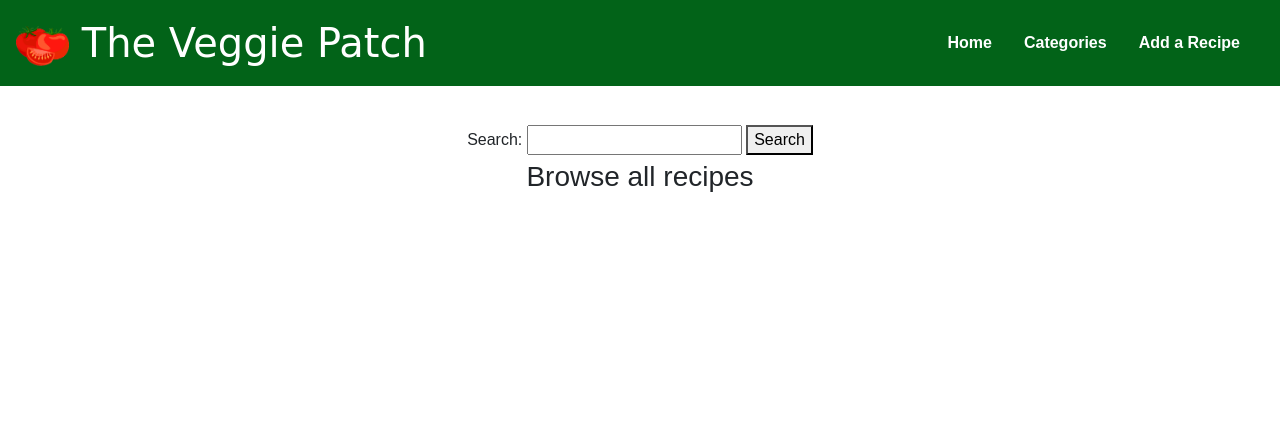
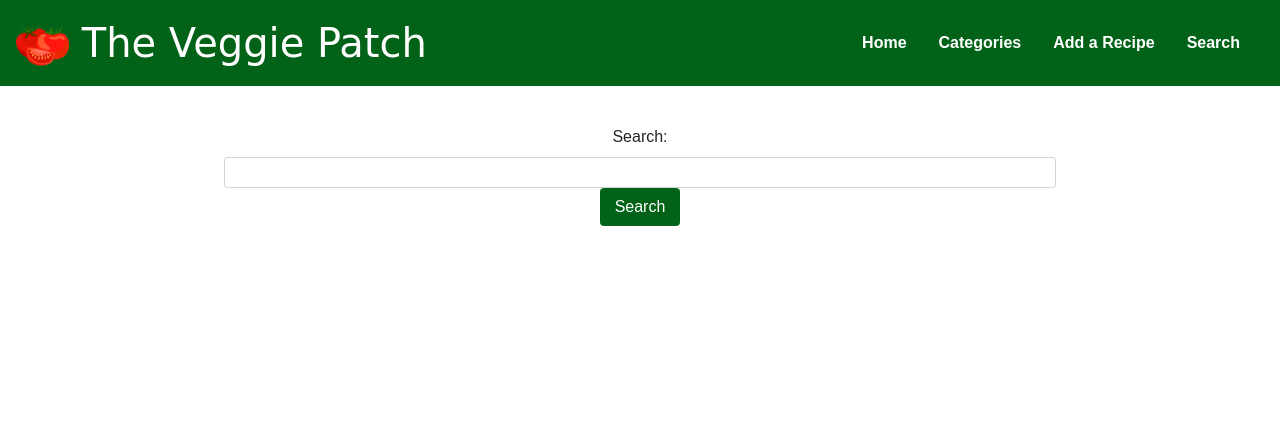
Before and after one commit to Sarani1612/the-veggie-patch, a Flask app: template templates/search.html in a window 1280 px wide. Shown: the top 425 px of the page. Run offline with Flask 2, Linux system fonts and the light colour scheme; the template is opened without the code that fills it, so the values that code supplies are empty; some libraries are stand-ins or nearby versions; some web fonts are replaced.

Commit message:
set up search function

```diff
--- a/templates/base.html
+++ b/templates/base.html
@@ -30,6 +30,7 @@
                 <a class="nav-item nav-link active" href="{{ url_for('index') }}">Home <span class="sr-only">(current)</span></a>
                 <a class="nav-item nav-link" href="{{ url_for('categories') }}">Categories</a>
                 <a class="nav-item nav-link" href="{{ url_for('add_recipe') }}">Add a Recipe</a>
+                <a class="nav-item nav-link" href="{{ url_for('search') }}">Search</a>
             </div>
         </div>
 	</nav>
--- a/templates/search.html
+++ b/templates/search.html
@@ -3,26 +3,13 @@
 {% block content %}
 
 <section class="main-content">
-    <form method="POST">
-        <label for="search">Search:</label>
-        <input type="text" id="search" name="search">
-        <button type="submit">Search</button>
-    </form>
-
     <div class="container">
-        <h3>Browse all recipes</h3>
-        <div class="row">
-            {% for res in results %}
-            <div class="col-md-4 mb-2">
-                <div class="align-items-center justify-content-center h-100 w-100 mx-auto card-div">
-                    <img src="{{ res.image_url }}" class="card-img" alt="{{ res.name }}">
-                    <a href="{{ url_for('view_recipe', recipe_id=res._id) }}" class="stretched-link">{{ res.name }}</a>
-                </div>
-            </div>
-            {% endfor %}
-        </div>
+        <form action="{{ url_for('search_results') }}" method="POST" class="forms">
+            <label for="search" class="form-label col-sm-12">Search:</label>
+            <input type="search" class="form-control form-control-sm" id="search" name="search">
+            <button type="submit" class="btn btn-custom">Search</button>
+        </form>
     </div>
-
 </section>
 
 {% endblock %}
```
Also changed, not shown: templates/searchresults.html (added, +25 -0 lines).
